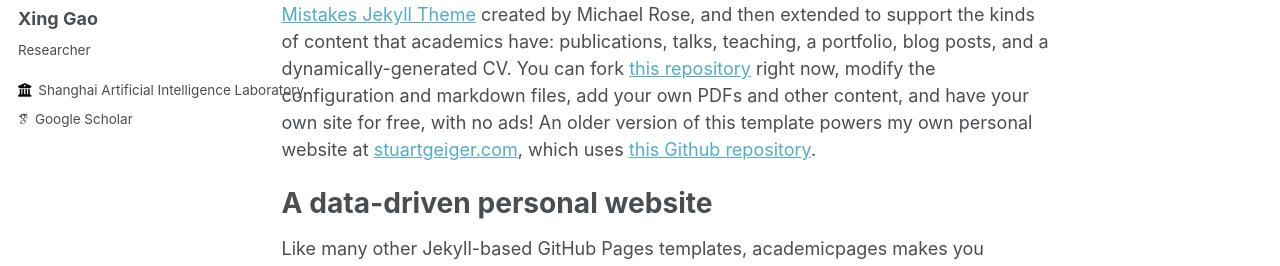
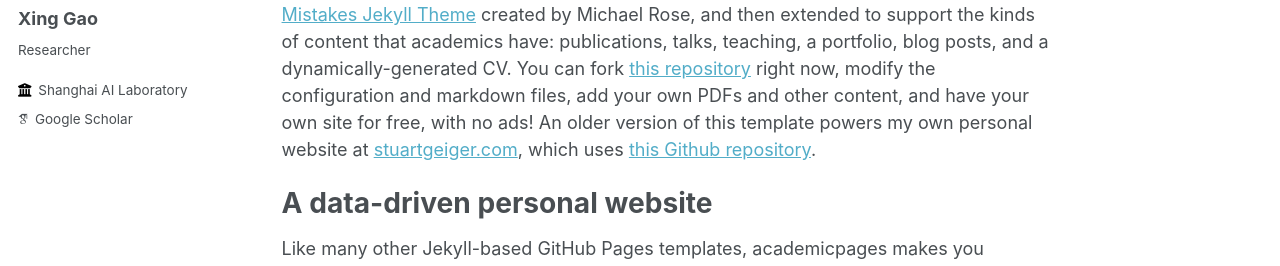
Before and after one commit to william-gx/william-gx.github.io, a Jekyll site: the page built from _pages/about.md, in a window 1280 px wide. Shown: the part 263-529 px from the top of the page. Built offline with Jekyll 4.4.1, drawn with Linux system fonts in a browser that asks for light colours; some web fonts are replaced.

Commit message:
Update _config.yml

```diff
--- a/_config.yml
+++ b/_config.yml
@@ -26,7 +26,7 @@ author:
   pronouns         : # example: "she/her"
   bio              : "Researcher"
   location         : #
-  employer         : "Shanghai Artificial Intelligence Laboratory"
+  employer         : "Shanghai AI Laboratory"
   uri              : # URL
   email            : #"none@example.org"
 
```
